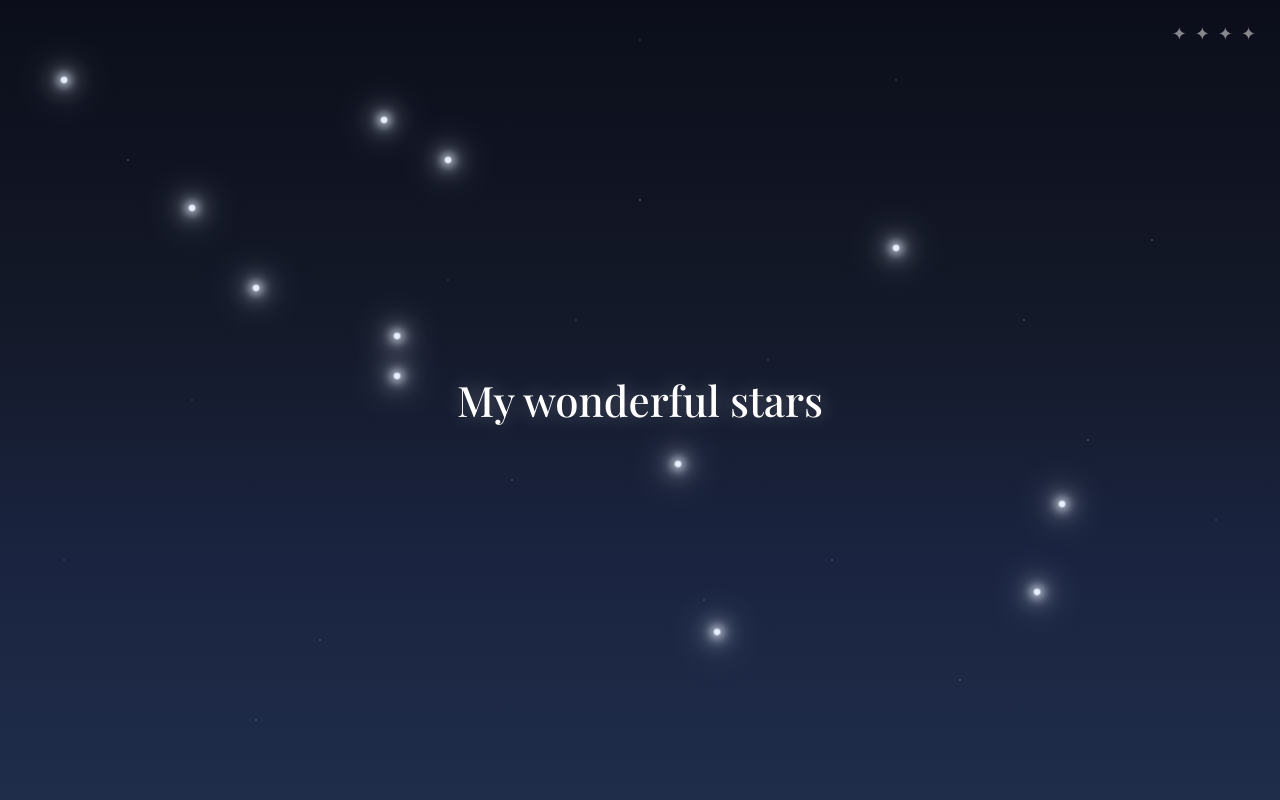
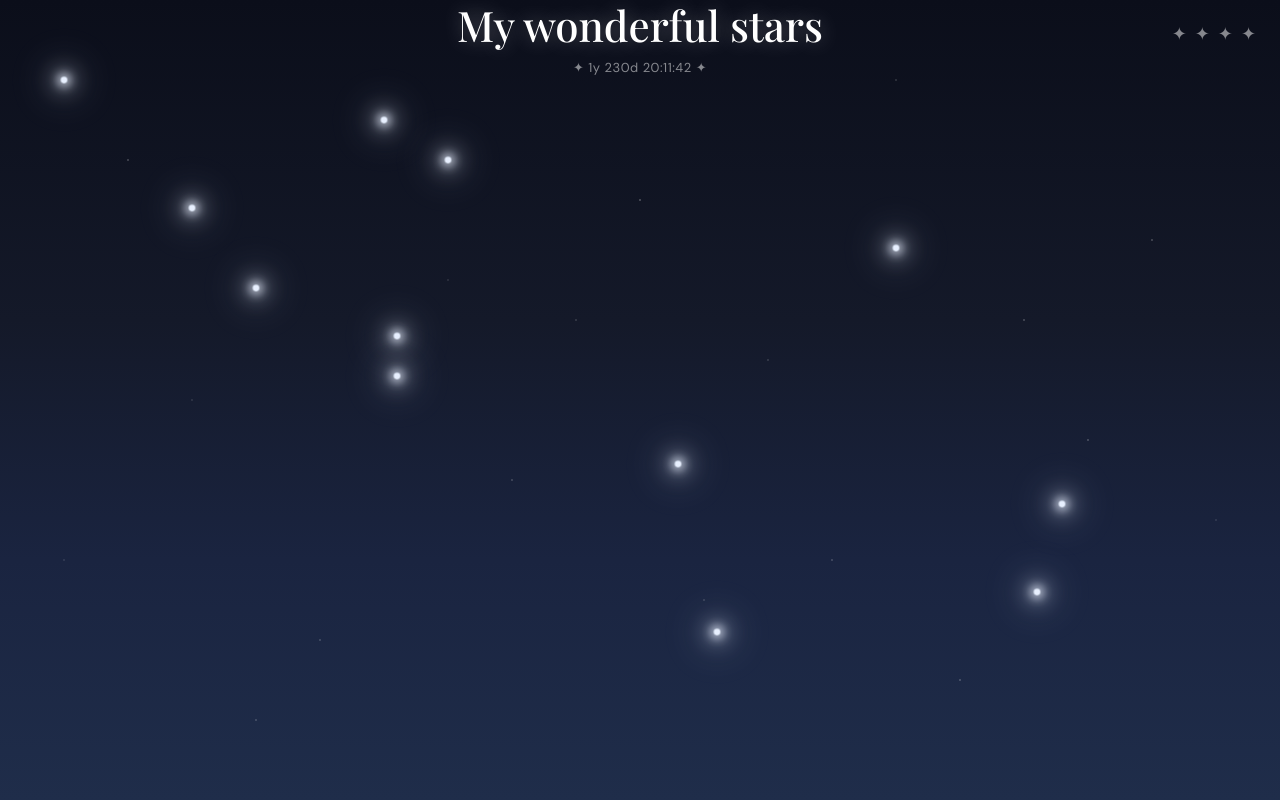
Before and after one commit to CattySmoothy/CattySmoothy, a Flask app: page /donors in a window 1280 px wide. Run offline with Flask 3, Linux system fonts and the light colour scheme.

Commit message:
Animate title to top after fade-in, add 4-year cycle countdown timer

```diff
--- a/static/css/redesign.css
+++ b/static/css/redesign.css
@@ -1352,6 +1352,12 @@ body {
     text-align: center;
     z-index: 5;
     animation: fadeInText 2s ease forwards;
+    transition: top 1.2s ease, transform 1.2s ease;
+}
+
+.donors-header.settled {
+    top: 40px;
+    transform: translateX(-50%);
 }
 
 @keyframes fadeInText {
@@ -1368,6 +1374,14 @@ body {
     text-shadow:
         0 0 20px rgba(255, 255, 255, 0.3),
         0 0 60px rgba(255, 255, 255, 0.15);
+}
+
+.donors-timer {
+    font-family: var(--font-body);
+    font-size: 13px;
+    color: rgba(255, 255, 255, 0.5);
+    margin-top: 8px;
+    letter-spacing: 0.5px;
 }
 
 .night-sky {
--- a/templates/donors.html
+++ b/templates/donors.html
@@ -2,8 +2,9 @@
 
 {% block content %}
 <div class="donors-page">
-    <div class="donors-header">
+    <div class="donors-header" id="donorsHeader">
         <h1 class="donors-title">My wonderful stars</h1>
+        <div class="donors-timer" id="donorsTimer"></div>
     </div>
 
     <div class="night-sky" id="nightSky">
@@ -23,4 +24,42 @@
         {% endfor %}
     </div>
 </div>
+<script>
+document.addEventListener('DOMContentLoaded', function() {
+    var header = document.getElementById('donorsHeader');
+    var timer = document.getElementById('donorsTimer');
+
+    header.addEventListener('animationend', function() {
+        header.classList.add('settled');
+        updateTimer();
+        setInterval(updateTimer, 1000);
+    });
+
+    function updateTimer() {
+        var now = new Date();
+        var year = now.getFullYear();
+        var cycleStart = new Date(year - (year - 2024) % 4, 0, 1);
+        var cycleEnd = new Date(cycleStart.getFullYear() + 4, 0, 1);
+        var total = (cycleEnd - now) / 1000;
+
+        if (total <= 0) {
+            timer.textContent = '✦ A new cycle begins ✦';
+            return;
+        }
+
+        var days = Math.floor(total / 86400);
+        var hours = Math.floor((total % 86400) / 3600);
+        var mins = Math.floor((total % 3600) / 60);
+        var secs = Math.floor(total % 60);
+
+        var y = Math.floor(days / 365);
+        var d = days % 365;
+
+        timer.textContent = '✦ ' + y + 'y ' + d + 'd ' +
+            String(hours).padStart(2, '0') + ':' +
+            String(mins).padStart(2, '0') + ':' +
+            String(secs).padStart(2, '0') + ' ✦';
+    }
+});
+</script>
 {% endblock %}
```
